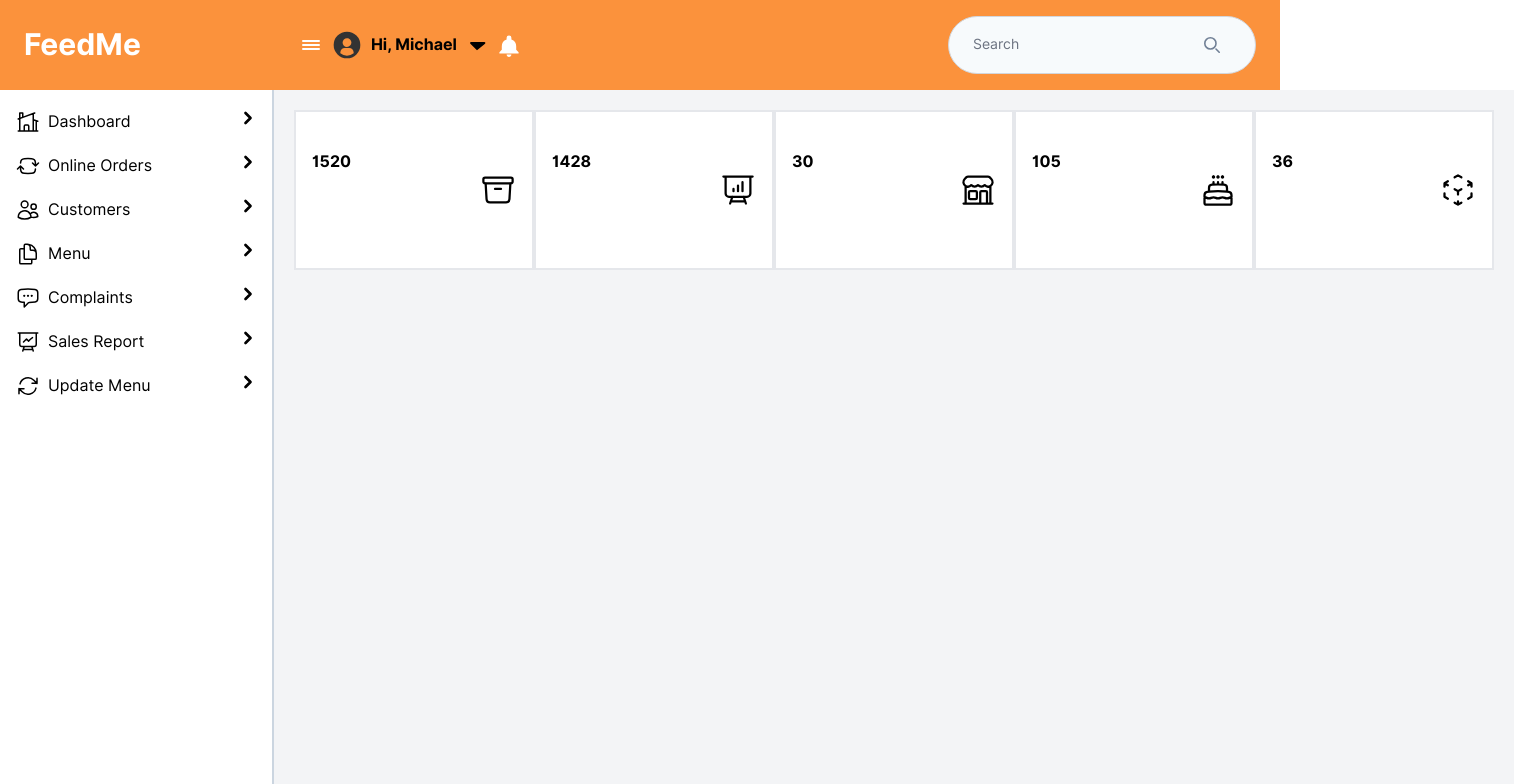
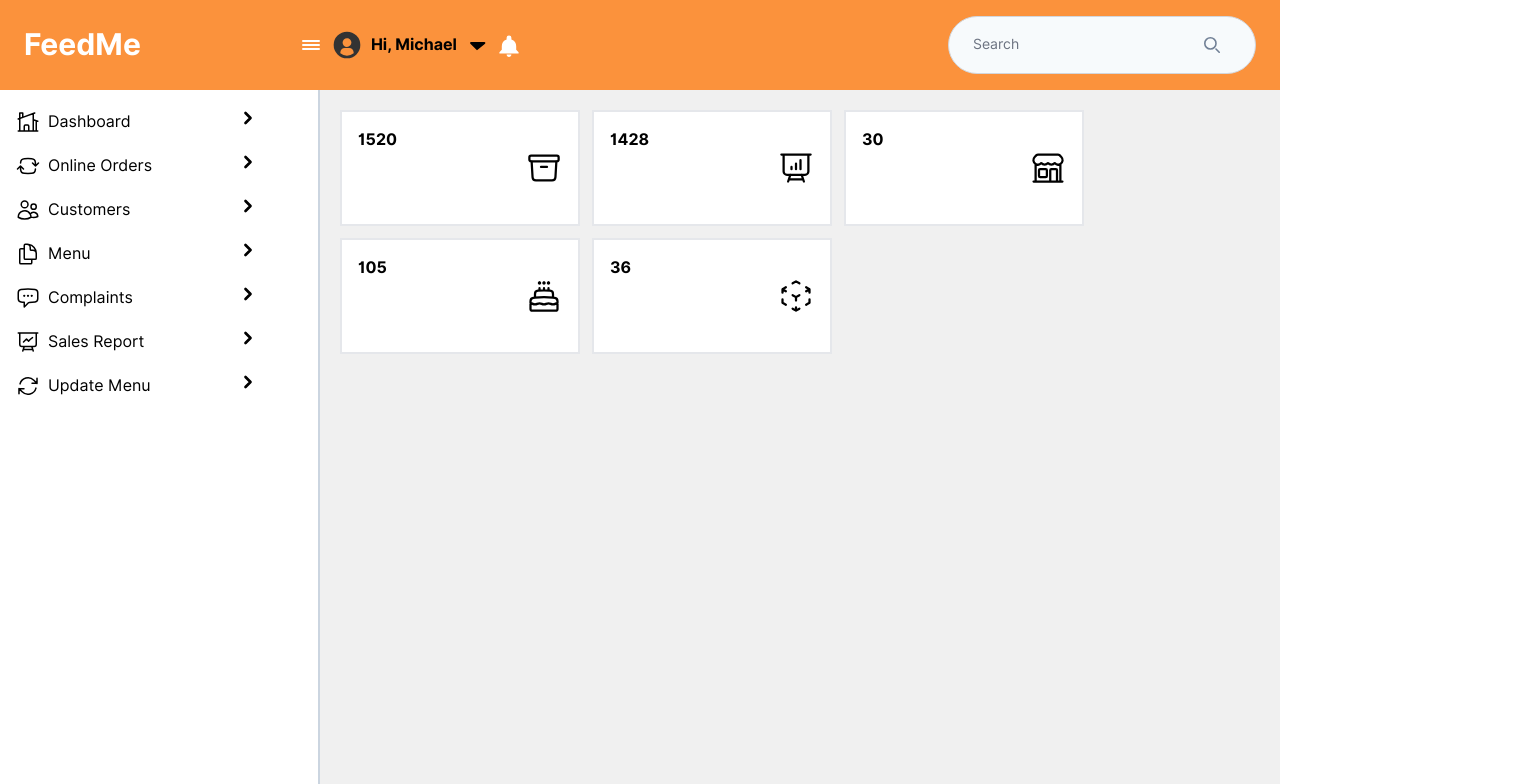
Before and after one commit to mohamed-nawas/food-delivery, a React (Vite) app in the folder client/: page / in a window 1280 px wide. Shown: the top 784 px of the page, 1514 px wide, since content can reach past the window. Built offline with nearby package versions, Linux system fonts and the light colour scheme.

Commit message:
admin dashboard main style changed to use scss

```diff
--- a/client/src/components/admin-dashboard/Main/ui.tsx
+++ b/client/src/components/admin-dashboard/Main/ui.tsx
@@ -5,8 +5,8 @@ interface AdminDashboardMainUIProps {}
 
 const AdminDashboardMainUI = (props: AdminDashboardMainUIProps) => {
   return (
-    <main className='flex-1 bg-gray-100 p-5'>
-      <div className=' flex h-40 justify-around'>
+    <main className='feed-me__admin-dashboard__main'>
+      <div className='feed-me__admin-dashboard__main__status-container'>
         <AdminDashboardMainStatusCard />
       </div>
     </main>
--- /dev/null
+++ b/client/src/scss/components/_admin-dashboard-main.scss
@@ -0,0 +1,16 @@
+@use "../shared/media-queries" as screens;
+
+.feed-me__admin-dashboard__main {
+    flex: 1;
+    background-color: #f0f0f0;
+    padding: 1.25rem;
+
+    &__status-container {
+        display: flex;
+        height: 10rem;
+        justify-content: flex-start;
+        flex-wrap: wrap;
+        column-gap: 0.75rem;
+        row-gap: 0.75rem;
+    }
+}
--- a/client/src/scss/components/_admin-dashboard.scss
+++ b/client/src/scss/components/_admin-dashboard.scss
@@ -1,2 +1,3 @@
 @import "./admin-dashboard-header";
 @import "./admin-dashboard-menu";
+@import "./admin-dashboard-main";
```
Also changed, not shown: 1 other file (tests, documents, lock files or other folders).
